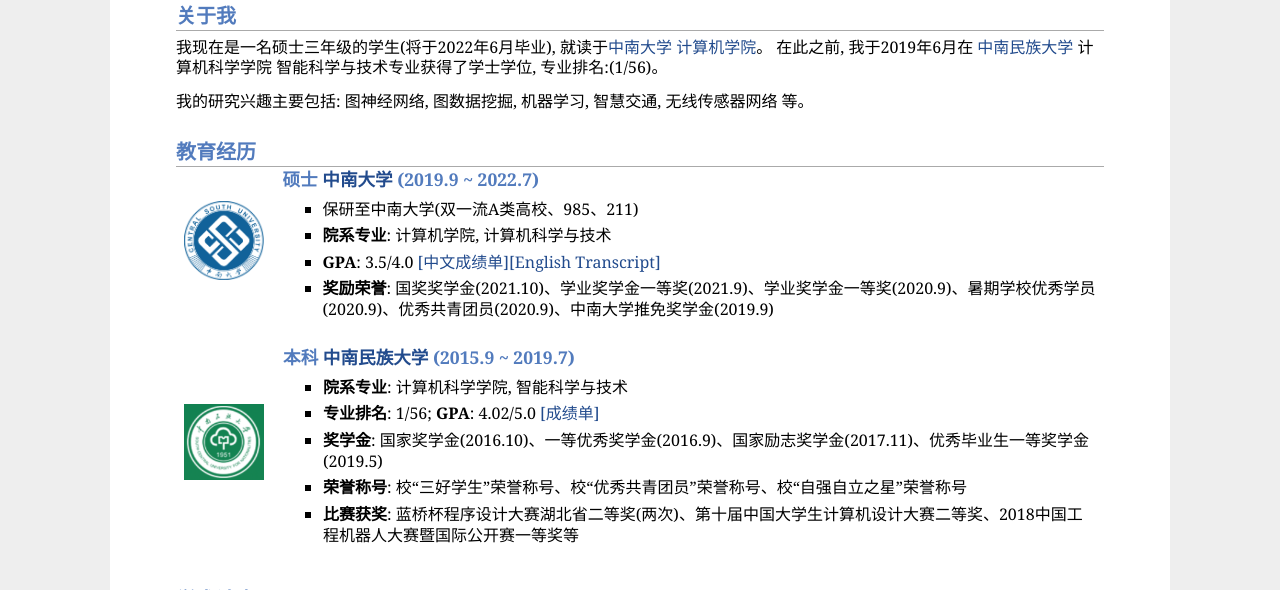
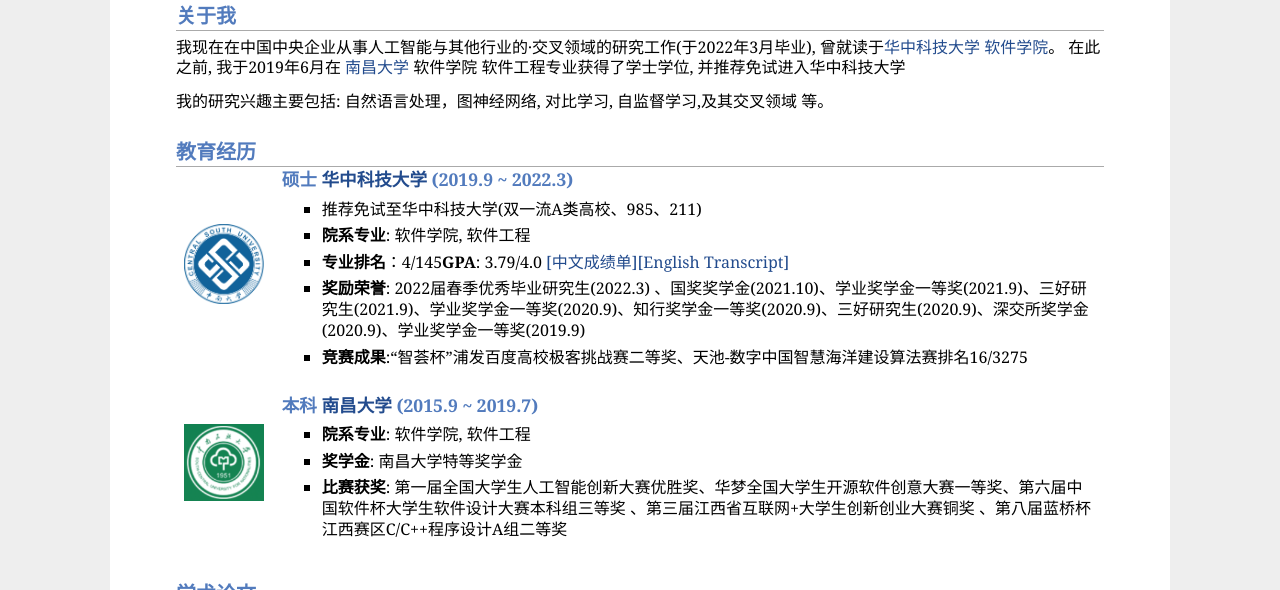
Before and after one commit to run1999/github.io, a Jekyll site: the page index.html, which Jekyll copies as it is, in a window 1280 px wide and 900 px high, cut to the strip 310-900 px from the top of the window. Built offline with Jekyll 4.4.1, drawn with Linux system fonts in a browser that asks for light colours.

Commit message:
Update index.html

```diff
--- a/index.html
+++ b/index.html
@@ -25,37 +25,35 @@
   <a href="https://github.com/run1999">[GitHub]<a href="EnHome.html">[English Page]</a></p>
 </td></tr></table>
 <h2>关于我</h2>
-<p>我现在是一名硕士三年级的学生(将于2022年6月毕业), 就读于<a href="http://www.csu.edu.cn/">中南大学</a> <a href="https://cse.csu.edu.cn/">计算机学院</a>。
-在此之前, 我于2019年6月在 <a href="https://www.scuec.edu.cn/">中南民族大学</a> 计算机科学学院 智能科学与技术专业获得了学士学位, 专业排名:(1/56)。</p>
-<p>我的研究兴趣主要包括: 图神经网络, 图数据挖掘, 机器学习, 智慧交通, 无线传感器网络 等。</p>
+<p>我现在在中国中央企业从事人工智能与其他行业的·交叉领域的研究工作(于2022年3月毕业), 曾就读于<a href="http://www.csu.edu.cn/">华中科技大学</a> <a href="https://cse.csu.edu.cn/">软件学院</a>。
+在此之前, 我于2019年6月在 <a href="https://www.scuec.edu.cn/">南昌大学</a> 软件学院 软件工程专业获得了学士学位, 并推荐免试进入华中科技大学</p>
+<p>我的研究兴趣主要包括: 自然语言处理，图神经网络, 对比学习, 自监督学习,及其交叉领域 等。</p>
 <h2>教育经历</h2>
 <table class="imgtable"><tr><td>
-<a href="https://www.csu.edu.cn/"><img src="picture/csu_logo.png" alt="中南大学" width="80px" /></a>&nbsp;</td>
-<td align="left"><h3>硕士 <a href="https://www.csu.edu.cn/">中南大学</a> (2019.9 ~ 2022.7)</h3>
+<a href="https://www.csu.edu.cn/"><img src="picture/csu_logo.png" alt="华中科技大学" width="80px" /></a>&nbsp;</td>
+<td align="left"><h3>硕士 <a href="https://www.csu.edu.cn/">华中科技大学</a> (2019.9 ~ 2022.3)</h3>
 <ul>
-<li><p>保研至中南大学(双一流A类高校、985、211)</p>
+<li><p>推荐免试至华中科技大学(双一流A类高校、985、211)</p>
 </li>
-<li><p><b>院系专业</b>: 计算机学院, 计算机科学与技术</p>
+<li><p><b>院系专业</b>: 软件学院, 软件工程</p>
 </li>
-<li><p><b>GPA</b>: 3.5/4.0  <a href="pdf/transcript_csu_ch.pdf">[中文成绩单]</a><a href="pdf/transcript_csu_en.pdf">[English Transcript]</a></p>
+<li><p><b>专业排名</b>：4/145<b>GPA</b>: 3.79/4.0  <a href="pdf/transcript_csu_ch.pdf">[中文成绩单]</a><a href="pdf/transcript_csu_en.pdf">[English Transcript]</a></p>
 </li>
-<li><p><b>奖励荣誉</b>: 国奖奖学金(2021.10)、学业奖学金一等奖(2021.9)、学业奖学金一等奖(2020.9)、暑期学校优秀学员(2020.9)、优秀共青团员(2020.9)、中南大学推免奖学金(2019.9) <br /></p>
+<li><p><b>奖励荣誉</b>: 2022届春季优秀毕业研究生(2022.3) 、国奖奖学金(2021.10)、学业奖学金一等奖(2021.9)、三好研究生(2021.9)、学业奖学金一等奖(2020.9)、知行奖学金一等奖(2020.9)、三好研究生(2020.9)、深交所奖学金(2020.9)、学业奖学金一等奖(2019.9) <br /></p>
+</li>
+<li><p><b>竞赛成果</b>:“智荟杯”浦发百度高校极客挑战赛二等奖、天池-数字中国智慧海洋建设算法赛排名16/3275</p>
 </li>
 </ul>
 </td></tr></table>
 <table class="imgtable"><tr><td>
-<a href="https://www.scuec.edu.cn/"><img src="picture/scuec.jpg" alt="中南民族大学" width="80px" /></a>&nbsp;</td>
-<td align="left"><h3>本科 <a href="https://www.scuec.edu.cn/">中南民族大学</a> (2015.9 ~ 2019.7)</h3>
+<a href="https://www.scuec.edu.cn/"><img src="picture/scuec.jpg" alt="南昌大学" width="80px" /></a>&nbsp;</td>
+<td align="left"><h3>本科 <a href="https://www.scuec.edu.cn/">南昌大学</a> (2015.9 ~ 2019.7)</h3>
 <ul>
-<li><p><b>院系专业</b>: 计算机科学学院, 智能科学与技术</p>
+<li><p><b>院系专业</b>: 软件学院, 软件工程</p>
 </li>
-<li><p><b>专业排名</b>: 1/56; <b>GPA</b>: 4.02/5.0 <a href="pdf/transcript_scuec.jpg">[成绩单]</a></p>
+<li><p><b>奖学金</b>: 南昌大学特等奖学金<br /></p>
 </li>
-<li><p><b>奖学金</b>: 国家奖学金(2016.10)、一等优秀奖学金(2016.9)、国家励志奖学金(2017.11)、优秀毕业生一等奖学金(2019.5) <br /></p>
-</li>
-<li><p><b>荣誉称号</b>: 校“三好学生”荣誉称号、校“优秀共青团员”荣誉称号、校“自强自立之星”荣誉称号 <br /></p>
-</li>
-<li><p><b>比赛获奖</b>: 蓝桥杯程序设计大赛湖北省二等奖(两次)、第十届中国大学生计算机设计大赛二等奖、2018中国工程机器人大赛暨国际公开赛一等奖等</p>
+<li><p><b>比赛获奖</b>:  第一届全国大学生人工智能创新大赛优胜奖、华梦全国大学生开源软件创意大赛一等奖、第六届中国软件杯大学生软件设计大赛本科组三等奖 、第三届江西省互联网+大学生创新创业大赛铜奖 、第八届蓝桥杯江西赛区C/C++程序设计A组二等奖   </p>
 </li>
 </ul>
 </td></tr></table>
```
